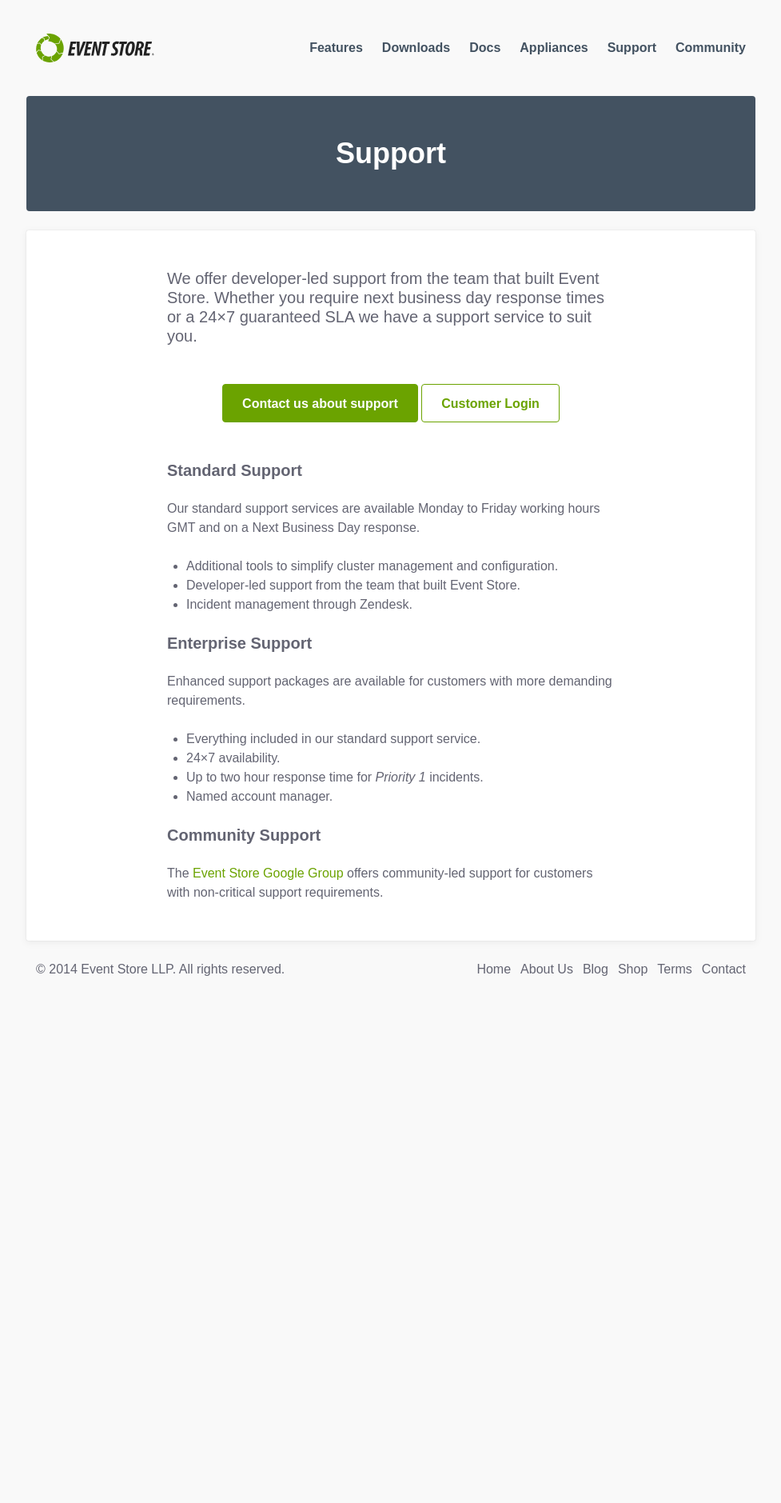
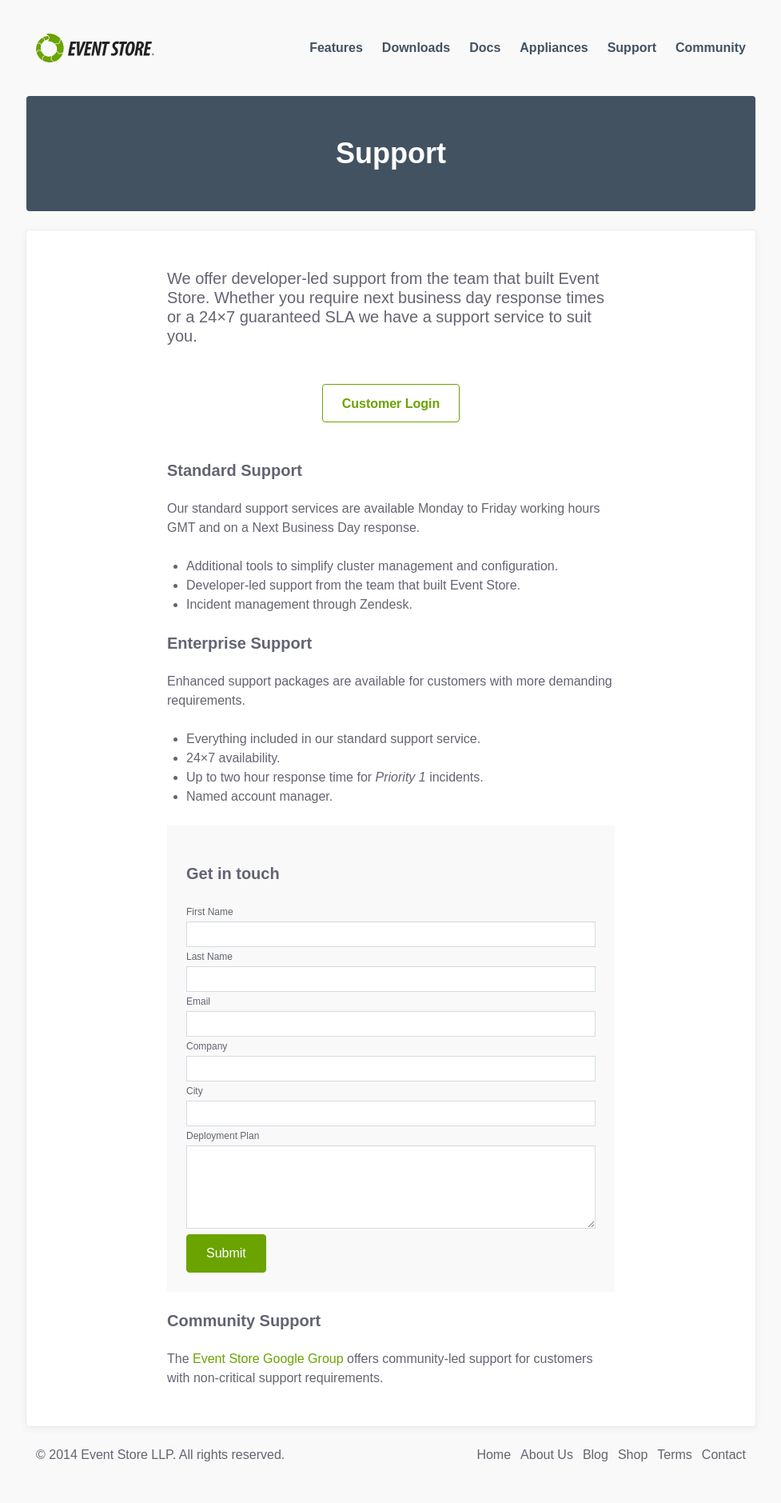
Before and after one commit to sandboxorg/geteventstore.com, a Jekyll site: the page built from support/index.html, in a window 1280 px wide. Shown: the whole page at 80% size, without its empty margins (151-1128 px from the left). Built offline with Jekyll 4.4.1, drawn with Linux system fonts in a browser that asks for light colours; Markdown is read by kramdown in place of the engine named in the settings; before the commit the page ends 1272 px from its top, so only the background shows below that.

Commit message:
Added SalesForce form

```diff
--- a/support/index.html
+++ b/support/index.html
@@ -9,7 +9,6 @@ title: "Support"
 		<div class="page-main">
 			<p class="lead">We offer developer-led support from the team that built Event Store. Whether you require next business day response times or a 24&times;7 guaranteed SLA we have a support service to suit you.</p>
 			<p class="call-to-action">
-				<a href="mailto:sales@geteventstore.com" class="btn btn--primary">Contact us about support</a>
 				<a href="http://support.geteventstore.com" class="btn btn--secondary">Customer Login</a>
 			</p>
 			<h2>Standard Support</h2>
@@ -27,6 +26,51 @@ title: "Support"
 				<li>Up to two hour response time for <em>Priority 1</em> incidents.</li>
 				<li>Named account manager.</li>
 			</ul>
+            <style>
+                .sf-form {
+                    max-width: 35rem;
+                    margin: 1.5rem auto;
+                    padding: 1.5rem;
+                    background: #F9F9F9;
+                }
+                .sf-form label {
+                    display: block;
+                    font-size: 0.75rem;
+                    line-height: 1.5rem;
+                }
+                .sf-form input[type="text"], .sf-form input[type="email"], .sf-form textarea {
+                    width: 100%;
+                    padding: 0.375rem;
+                    font-family: inherit;
+                    font-size: inherit;
+                    font-weight: inherit;
+                    background: white;
+                    border: 1px solid #D3DBE3;
+                }
+                .sf-form input[type="submit"] {
+                    font-family: inherit;
+                    font-size: inherit;
+                    font-weight: inherit;
+                }
+            </style>
+            <form action="https://www.salesforce.com/servlet/servlet.WebToLead?encoding=UTF-8" method="POST" class="sf-form">
+                <h2>Get in touch</h2>
+                <input type=hidden name="oid" value="00Dw0000000mEn1">
+                <input type=hidden name="retURL" value="http://geteventstore.com">
+                <label for="first_name">First Name</label>
+                <input id="first_name" maxlength="40" name="first_name" type="text">
+                <label for="last_name">Last Name</label>
+                <input id="last_name" maxlength="80" name="last_name" type="text">
+                <label for="email">Email</label>
+                <input  id="email" maxlength="80" name="email" type="email">
+                <label for="company">Company</label>
+                <input  id="company" maxlength="40" name="company" type="text">
+                <label for="city">City</label>
+                <input  id="city" maxlength="40" name="city" type="text">
+                <label for="00Nw0000005zPnM">Deployment Plan</label>
+                <textarea id="00Nw0000005zPnM" name="00Nw0000005zPnM" rows="5" type="text" wrap="soft"></textarea>
+                <input type="submit" name="submit" class="btn btn--primary">
+            </form>
 			<h2>Community Support</h2>
 			<p>The <a href="https://groups.google.com/forum/#!forum/event-store">Event Store Google Group</a> offers community-led support for customers with non-critical support requirements.</p>
 		</div>
```
Also changed, not shown: 1 other file.
